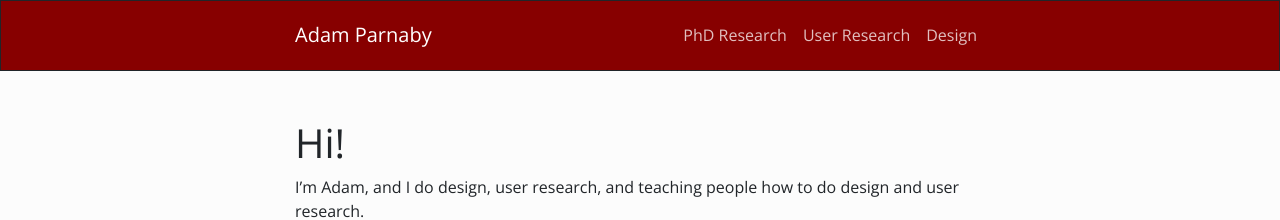
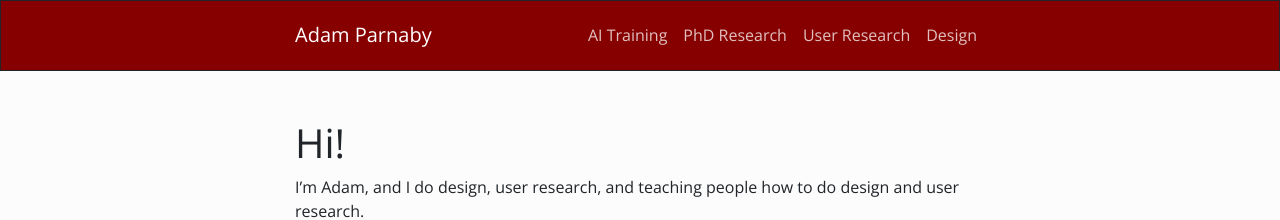
Before and after one commit to AParnaby/aparnaby.github.io, a Jekyll site: the page built from index.md, in a window 1280 px wide. Shown: the top 220 px of the page. Built offline with Jekyll 4.4.1, drawn with Linux system fonts in a browser that asks for light colours.

Commit message:
Update header.html

```diff
--- a/_includes/header.html
+++ b/_includes/header.html
@@ -18,6 +18,9 @@
           {%- endif -%}
         {% endfor -%}
         <li class="nav-item">
+          <a class="nav-link" href="/ai/">AI Training</a>
+        </li>
+        <li class="nav-item">
           <a class="nav-link" href="/phd/">PhD Research</a>
         </li>
         <li class="nav-item">
```
